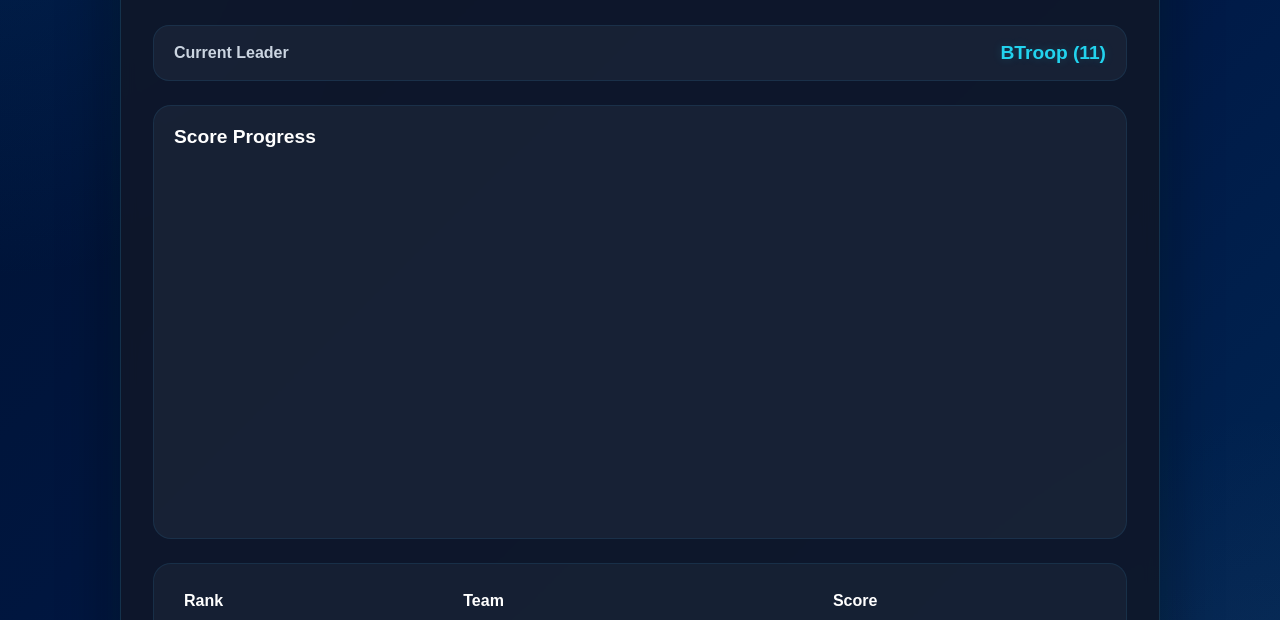
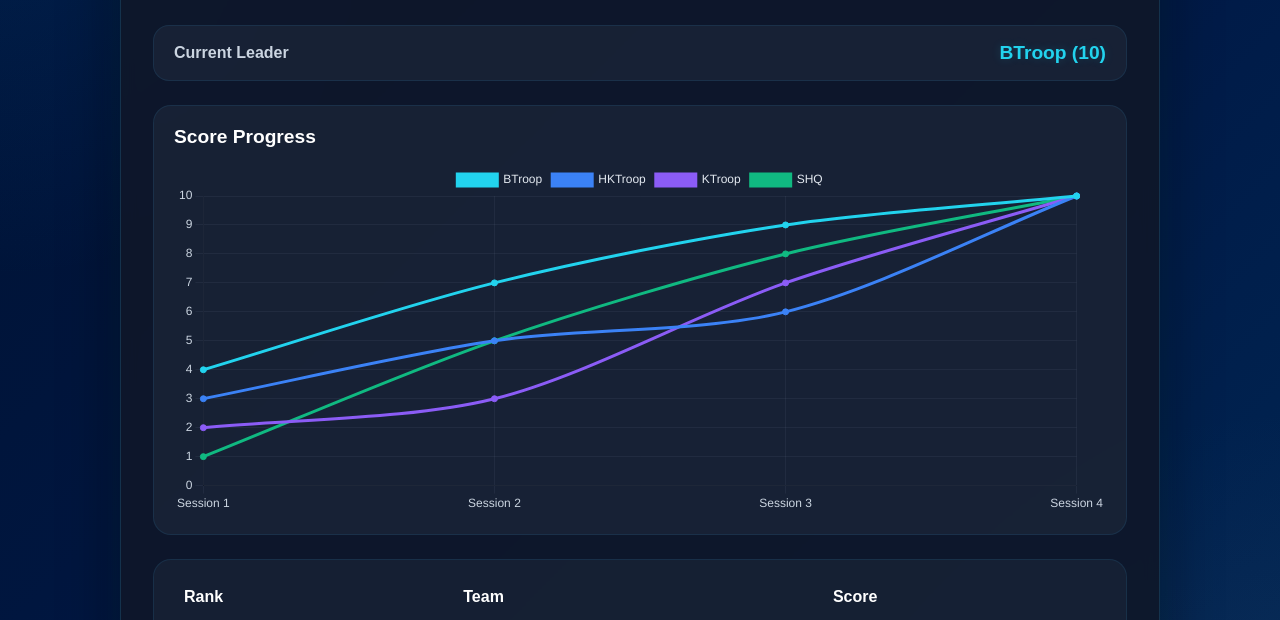
Before and after one commit to Pizza7477/chess-scoreboard, a plain HTML site: page index.html in a window 1280 px wide. Shown: the part 134-754 px from the top of the page. Drawn offline with nearby package versions, Linux system fonts and the light colour scheme.

Commit message:
Add score progress chart for upto 4 sessions

```diff
--- a/index.html
+++ b/index.html
@@ -42,6 +42,7 @@
         </div>
     </div>
 
+    <script src="https://cdn.jsdelivr.net/npm/chart.js@4.4.1/dist/chart.umd.min.js"></script>
     <script src="script.js"></script>
 </body>
 </html>
--- a/script.js
+++ b/script.js
@@ -17,8 +17,14 @@ const sessions = [
 
     {
         name: "Session 3",
-        multiplier: 2,
+        multiplier: 1,
         placements : ["KTroop", "SHQ", "BTroop", "HKTroop"]
+    },
+
+   {
+        name: "Session 4",
+        multiplier: 1,
+        placements : ["HKTroop", "KTroop", "SHQ", "BTroop"]
     }
 ];
 
@@ -92,3 +98,79 @@ function showScoreboard() {
 }
 
 showScoreboard();
+
+// One color per department (the keys must match departments name)
+const departmentColors = {
+    BTroop: "#22d3ee",
+    HKTroop: "#3b82f6",
+    KTroop: "#8b5cf6",
+    SHQ: "#10b981"
+};
+
+// Work out everyone's total after each session
+function getHistory() {
+    const running = {};
+
+    departments.forEach(function (dept) {
+        running[dept] = 0;
+    });
+
+    const history = [];
+
+    sessions.forEach(function (session) {
+        session.placements.forEach(function (dept, index) {
+            running[dept] += pointsByPlace[index] * session.multiplier;
+        });
+
+        // Save a COPY of the totals as they stand after this session
+        history.push({ ...running });
+    });
+
+    return history;
+
+}
+
+function drawChart() {
+    const history = getHistory();
+    const ctx = document.getElementById("scoreChart").getContext("2d");
+
+    new Chart(ctx, {
+        type: "line",
+        data: {
+            // The bottom axis: one label per session
+            labels: sessions.map(function (session) {
+                return session.name;
+            }),
+            // One line per department
+            datasets: departments.map(function (dept) {
+                return {
+                    label: dept,
+                    data: history.map(function (snapshot) {
+                        return snapshot[dept];
+                    }),
+                    borderColor: departmentColors[dept],
+                    backgroundColor: departmentColors[dept],
+                    tension: 0.3
+                };
+            })
+        },
+        options: {
+            plugins: {
+                legend: { labels: { color: "#e2e8f0" } }
+            },
+            scales: {
+                x: {
+                    ticks: { color: "#cbd5e1" },
+                    grid: { color: "rgba(148, 163, 184, 0.08)" }
+                },
+                y: {
+                    beginAtZero: true,
+                    ticks: { color: "#cbd5e1" },
+                    grid: { color: "rgba(148, 163, 184, 0.08)" }
+                }
+            }
+        }
+    });
+}
+
+drawChart();
```
